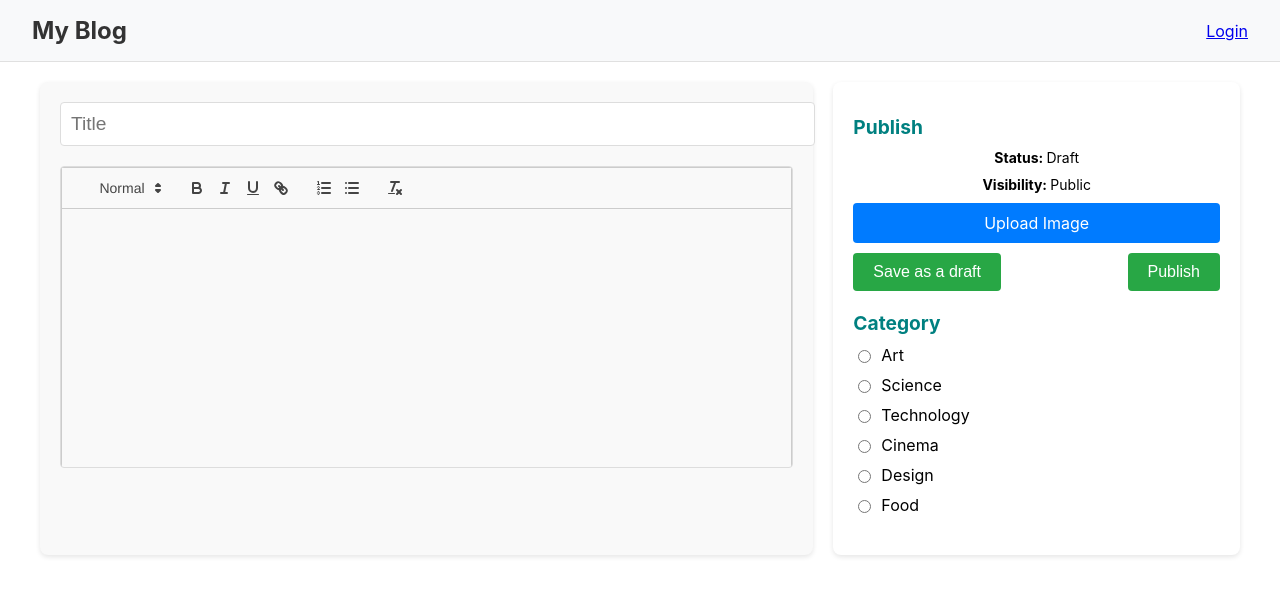
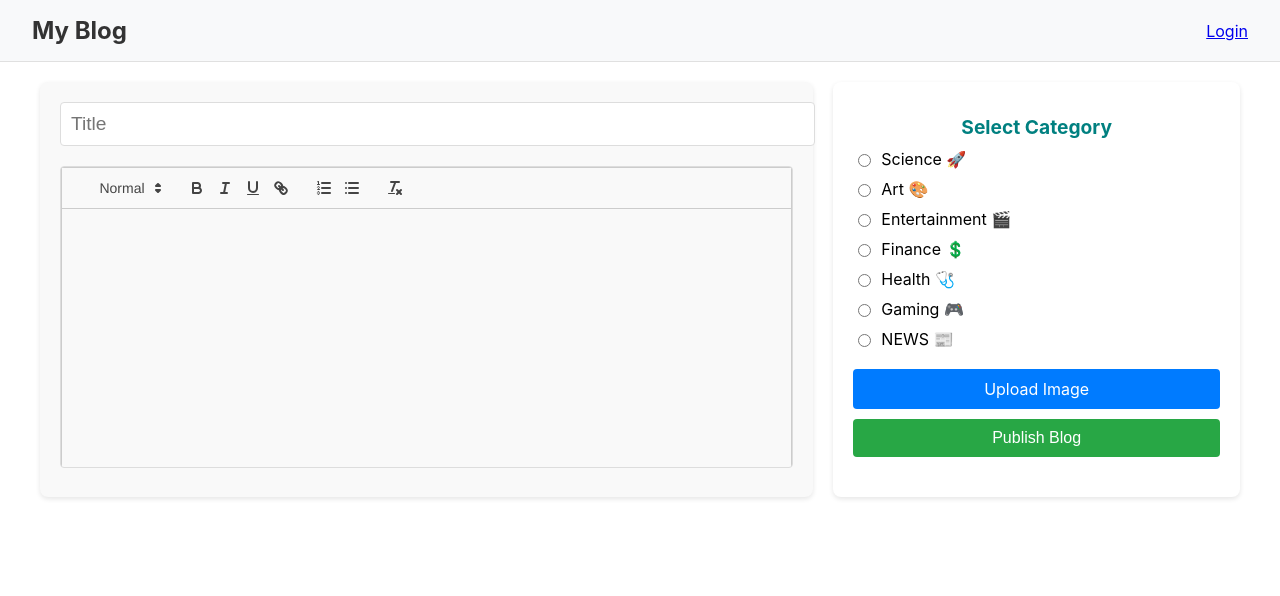
Before and after one commit to kamalkumar6785/BlogWebsite, a React (Create React App) app in the folder client/: page /create in a window 1280 px wide. Shown: the top 596 px of the page. Built offline with nearby package versions, Linux system fonts and the light colour scheme.

Commit message:
quill added

```diff
--- a/client/src/pages/create/Create.jsx
+++ b/client/src/pages/create/Create.jsx
@@ -4,51 +4,76 @@ import "react-quill/dist/quill.snow.css";
 import axios from "axios";
 import { useLocation, useNavigate } from "react-router-dom";
 import moment from "moment";
-
+import { storage } from "../../Firebase";
+import { ref, uploadBytesResumable, getDownloadURL } from "firebase/storage";
 import '../../styles/Create.css'
 
 const Write = () => {
   const state = useLocation().state;
-  const [value, setValue] = useState(state?.title || "");
-  const [title, setTitle] = useState(state?.desc || "");
+  const [value, setValue] = useState(state?.desc || "");
+  const [title, setTitle] = useState(state?.title || "");
   const [file, setFile] = useState(null);
   const [cat, setCat] = useState(state?.cat || "");
-
-  const navigate = useNavigate()
+  const [err, setError] = useState(null);
+  const navigate = useNavigate();
 
   const upload = async () => {
+    if (!file) return "";
+
+    return new Promise((resolve, reject) => {
+      const storageRef = ref(storage, `images/${file.name}`);
+      const uploadTask = uploadBytesResumable(storageRef, file);
+
+      uploadTask.on(
+        "state_changed",
+        (snapshot) => {
+
+        },
+        (error) => {
+          console.error("Error uploading file:", error);
+          setError("Error uploading file. Please try again.");
+          reject(error);
+        },
+        async () => {
           try {
-      const formData = new FormData();
-      formData.append("file", file);
-      const res = await axios.post("/upload", formData);
-      return res.data;
-    } catch (err) {
-      console.log(err);
+            const downloadURL = await getDownloadURL(uploadTask.snapshot.ref);
+            console.log(downloadURL);
+            resolve(downloadURL);
+          } catch (error) {
+            console.error("Error getting download URL:", error);
+            setError("Error retrieving file URL. Please try again.");
+            reject(error);
           }
+        }
+      );
+
+
+    });
   };
 
   const handleClick = async (e) => {
     e.preventDefault();
-    const imgUrl = await upload();
 
     try {
-      state
-        ? await axios.put(`/posts/${state.id}`, {
-            title,
-            desc: value,
-            cat,
-            img: file ? imgUrl : "",
-          })
-        : await axios.post(`/posts/`, {
+      const imgUrl = await upload();
+      const postData = {
         title,
         desc: value,
         cat,
         img: file ? imgUrl : "",
         date: moment(Date.now()).format("YYYY-MM-DD HH:mm:ss"),
-          });
-          navigate("/")
+      };
+
+      if (state) {
+        await axios.put(`/posts/${state.id}`, postData);
+      } else {
+        await axios.post(`/posts/`, postData);
+      }
+
+      navigate("/");
     } catch (err) {
-      console.log(err);
+      console.error(err);
+      setError("Error publishing blog. Please try again.");
     }
   };
 
@@ -58,6 +83,7 @@ const Write = () => {
         <input
           type="text"
           placeholder="Title"
+          value={title}
           onChange={(e) => setTitle(e.target.value)}
         />
         <div className="editorContainer">
@@ -71,30 +97,22 @@ const Write = () => {
       </div>
       <div className="menu">
         <div className="item">
-          <h1>Publish</h1>
-          <span>
-            <b>Status: </b> Draft
-          </span>
-          <span>
-            <b>Visibility: </b> Public
-          </span>
+          <div style={{ textAlign: 'center' }}>
+            <h1>Select Category</h1>
+          </div>
+
+          <div className="cat">
             <input
-            style={{ display: "none" }}
-            type="file"
-            id="file"
-            name=""
-            onChange={(e) => setFile(e.target.files[0])}
+              type="radio"
+              checked={cat === "science"}
+              name="cat"
+              value="science"
+              id="science"
+              onChange={(e) => setCat(e.target.value)}
             />
-          <label className="file" htmlFor="file">
-            Upload Image
-          </label>
-          <div className="buttons">
-            <button>Save as a draft</button>
-            <button onClick={handleClick}>Publish</button>
+            <label htmlFor="science">Science 🚀</label>
           </div>
-        </div>
-        <div className="item">
-          <h1>Category</h1>
+
           <div className="cat">
             <input
               type="radio"
@@ -104,64 +122,91 @@ const Write = () => {
               id="art"
               onChange={(e) => setCat(e.target.value)}
             />
-            <label htmlFor="art">Art</label>
+            <label htmlFor="art">Art 🎨</label>
           </div>
+
           <div className="cat">
             <input
               type="radio"
-              checked={cat === "science"}
+              checked={cat === "entertainment"}
               name="cat"
-              value="science"
-              id="science"
+              value="entertainment"
+              id="entertainment"
               onChange={(e) => setCat(e.target.value)}
             />
-            <label htmlFor="science">Science</label>
+            <label htmlFor="entertainment">Entertainment 🎬</label>
           </div>
+
           <div className="cat">
             <input
               type="radio"
-              checked={cat === "technology"}
+              checked={cat === "finance"}
               name="cat"
-              value="technology"
-              id="technology"
+              value="finance"
+              id="finance"
               onChange={(e) => setCat(e.target.value)}
             />
-            <label htmlFor="technology">Technology</label>
+            <label htmlFor="finance">Finance 💲</label>
           </div>
+
           <div className="cat">
             <input
               type="radio"
-              checked={cat === "cinema"}
+              checked={cat === "health"}
               name="cat"
-              value="cinema"
-              id="cinema"
+              value="health"
+              id="health"
               onChange={(e) => setCat(e.target.value)}
             />
-            <label htmlFor="cinema">Cinema</label>
+            <label htmlFor="health">Health 🩺</label>
           </div>
+
           <div className="cat">
         <input
             type="radio"
-              checked={cat === "design"}
+            checked={cat === "gaming"}
             name="cat"
-              value="design"
-              id="design"
+            value="gaming"
+            id="gaming"
             onChange={(e) => setCat(e.target.value)}
         />
-            <label htmlFor="design">Design</label>
+        <label htmlFor="gaming">Gaming 🎮</label>
         </div>
+
+
         <div className="cat">
         <input
             type="radio"
-              checked={cat === "food"}
+            checked={cat === "news"}
             name="cat"
-              value="food"
-              id="food"
+            value="news"
+            id="news"
             onChange={(e) => setCat(e.target.value)}
         />
-            <label htmlFor="food">Food</label>
+        <label htmlFor="news">NEWS 📰</label>
+        </div>
+
+
+        {/* Adding a margin-bottom to the last category */}
+        <div style={{ marginBottom: '20px' }}></div>
+
+        <input
+        style={{ display: "none" }}
+        type="file"
+        id="file"
+        name="file"
+        onChange={(e) => setFile(e.target.files[0])}
+        />
+        <label className="file" htmlFor="file" style={{ marginTop: '20px' }}>
+        Upload Image
+        </label>
+
+
+          <div className="buttons">
+            <button  onClick={handleClick}>Publish Blog</button>
           </div>
         </div>
+        {err && <p className="error">{err}</p>}
       </div>
     </div>
   );
--- a/client/src/styles/Create.css
+++ b/client/src/styles/Create.css
@@ -5,6 +5,8 @@ p {
     color: black;
     text-align: left;;
   }
+
+
 
 .add {
     display: flex;
@@ -82,6 +84,7 @@ p {
 
   .buttons button {
     padding: 10px 20px;
+    width: 100%;
     border: none;
     border-radius: 4px;
     cursor: pointer;
```
Lines whose indentation alone changed are shown as unchanged.
